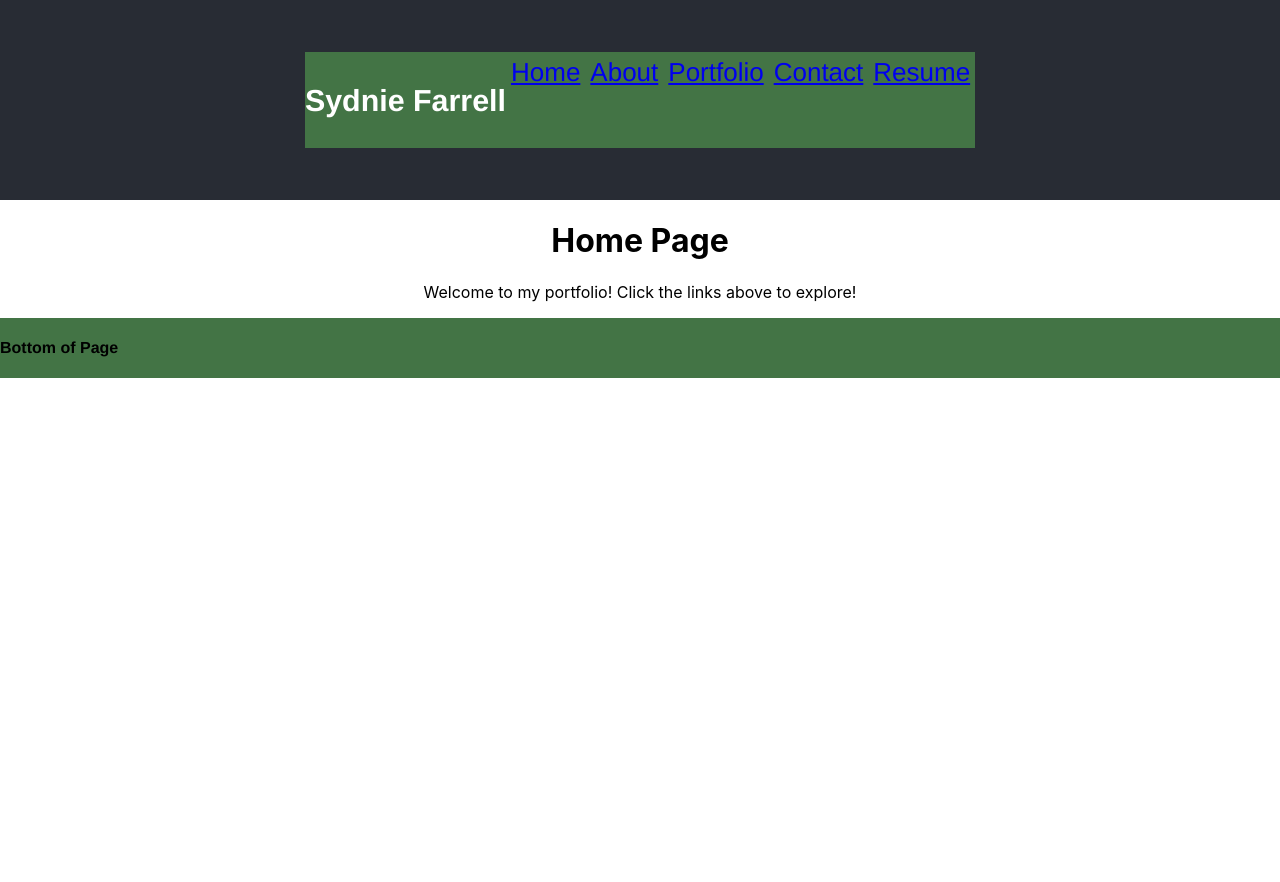
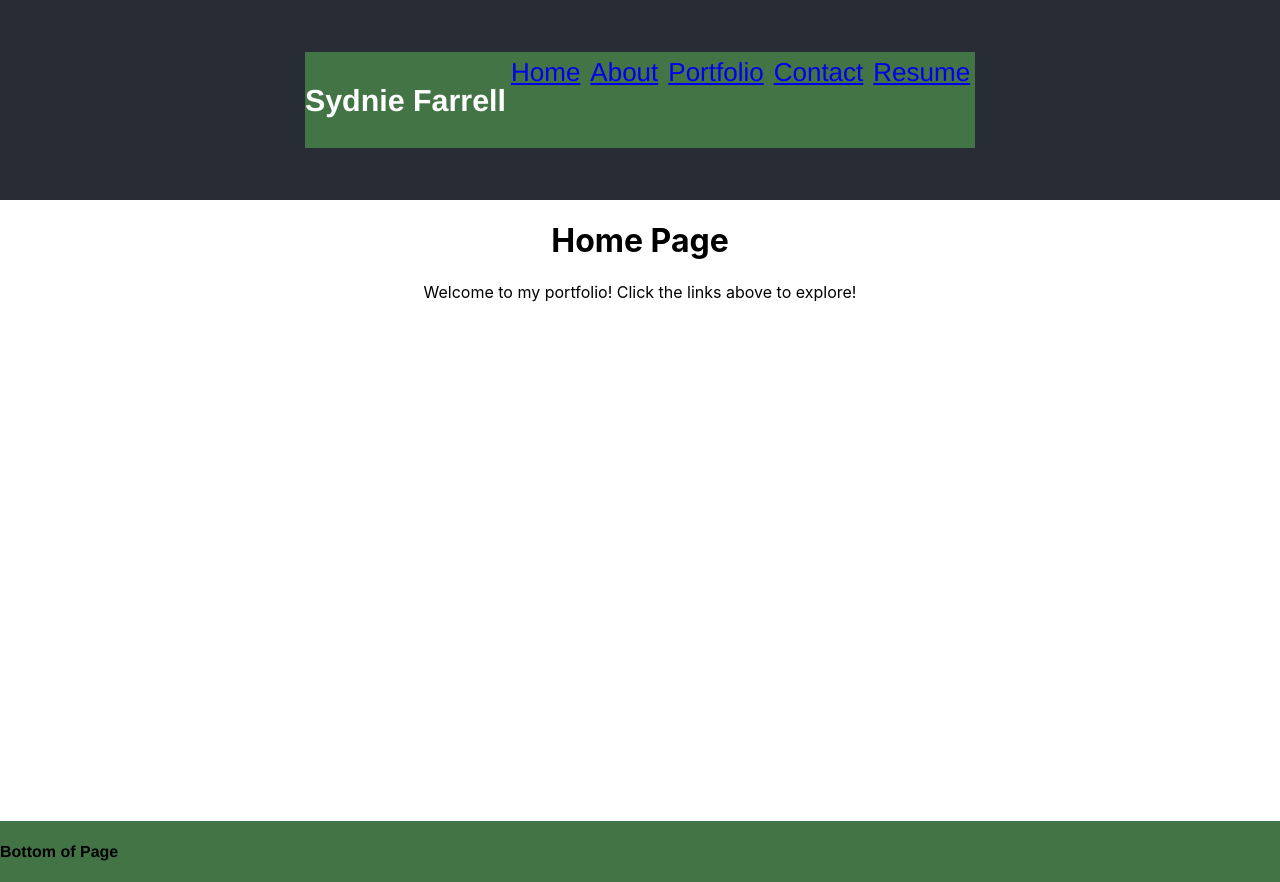
Before and after one commit to syd9f/react-portfolio, a React (Create React App) app in the folder react-portfolio/: page / in a window 1280 px wide. Before the commit the page ends 800 px from the top, so only its background shows below. Built offline with nearby package versions, Linux system fonts and the light colour scheme.

Commit message:
set height for main

```diff
--- a/react-portfolio/src/App.css
+++ b/react-portfolio/src/App.css
@@ -24,6 +24,10 @@
   color: white;
 }
 
+main {
+  min-height: 75vh;
+}
+
 .App-link {
   color: #61dafb;
 }
```
